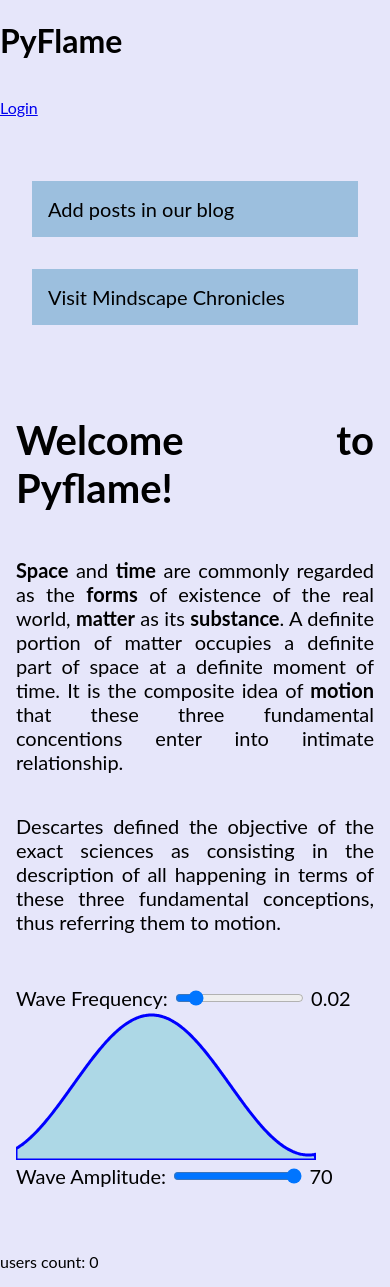
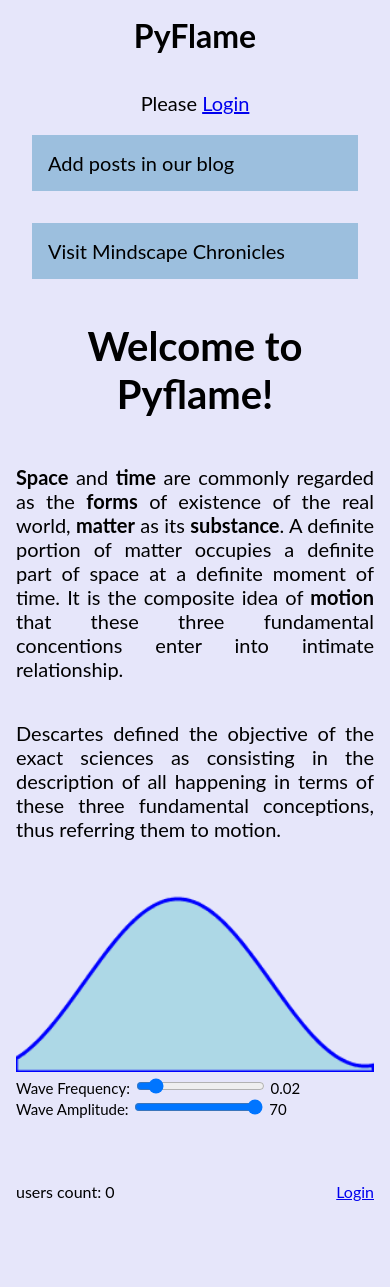
Before and after one commit to westoleaboat/PyFlame, a Django app: page / in a window 390 px wide. After the commit the page ends 1201 px from the top, so only its background shows below. Run offline with Django 4.2, Linux system fonts and the light colour scheme; parts of the project's set-up code (start-up, migrations or seed data) failed here and were passed over.

Commit message:
(ADD) device layout

```diff
--- a/blog/static/css/blog.css
+++ b/blog/static/css/blog.css
@@ -19,6 +19,10 @@ body {
     display: flex;
     flex-direction: column;
     min-height: 100vh;
+}
+
+header {
+
 }
 
 .body-container {
@@ -327,6 +331,21 @@ form#login-form {
 }
 
 @media screen and (max-width: 767px) {
+
+    header h1{
+        display: flex;
+        justify-content: center;
+        margin: 0;
+        padding: 1rem 0rem;
+        /* border: 1px solid red; */
+    }
+
+    .user {
+        /* padding: 1rem 0rem; */
+        justify-content: center;
+        font-size: 20px;
+    }
+
     #content {
         padding: 1rem;
         display: flex;
@@ -334,8 +353,18 @@ form#login-form {
         text-align: justify;
         font-size: 20px;
     }
+
+    #content h1 {
+        text-align: center;
+    }
+
+
+    canvas#graphCanvas.custom-canvas {
+        width: 100%;
+    }
+
     #options {
-        padding: 2rem;
+        padding: 0rem 2rem;
         display: flex;
         gap: 2rem;
         flex-direction: column;
@@ -352,6 +381,7 @@ form#login-form {
         display: flex;
         flex-direction: column;
         gap: 2rem;
+        margin: 0;
     }
 
     #options li {
@@ -359,6 +389,32 @@ form#login-form {
         gap: 1rem;
         padding: 1rem;
         background-color: #9cbfde;
+    }
+
+    form#registration-form ul {
+        /* list-style: none; */
+        padding: 0rem 1rem;
+    }
+
+    form#registration-form button {
+        font-size: 25px;
+        display: flex;
+        width: 100%;
+        justify-content: center;
+    }
+
+    form#registration-form ul.errorlist {
+        color: red;
+    }
+
+    form#registration-form ul li {
+        font-size: 15px;
+    }
+
+
+    form#registration-form p.required {
+        display: flex;
+        flex-direction: column;
     }
 
     form#login-form {
@@ -413,4 +469,21 @@ form#login-form {
         font-size: 13px;
     }
 
+    .vertical-range, .horizontal-range {
+        font-size: 15px;
+    }
+
+    footer {
+        padding: 1rem;
+    }
+
+    footer p {
+        margin: 0;
+    }
+
+    footer div{
+        display: flex;
+        justify-content: space-between;
+    }
+
 }
--- a/blog/templates/blog/base.html
+++ b/blog/templates/blog/base.html
@@ -9,6 +9,8 @@
     <link rel="preconnect" href="https://fonts.googleapis.com">
     <link rel="preconnect" href="https://fonts.gstatic.com" crossorigin>
     <link href="https://fonts.googleapis.com/css2?family=Lato:ital,wght@0,400;0,700;1,400&display=swap" rel="stylesheet">
+    <meta name="viewport" content="width=device-width, initial-scale=1.0">
+
 </head>
 <body>
 
--- a/pyflame/templates/pyflame/base.html
+++ b/pyflame/templates/pyflame/base.html
@@ -4,7 +4,10 @@
 <html>
     <head>
         <title>{% block title %}{% endblock %}</title>
+        {% comment %} <link href="{% static "css/blog.css" %}" rel="stylesheet"> {% endcomment %}
         <link href="{% static "css/blog.css" %}" rel="stylesheet">
+        <meta name="viewport" content="width=device-width, initial-scale=1.0">
+
 
     </head>
 <body>
@@ -17,9 +20,7 @@
             <p>Hello, {{ user.username }}!</p>
             <p><a href="{% url 'logout' %}">Logout</a></p>
             {% else %}
-                <p>
-                    <a href="{% url 'login' %}">Login</a>
-                </p>
+                <p>Please <a href="{% url 'login' %}">Login</a></p>
             {% endif %}
         </div>
 
@@ -39,13 +40,13 @@
 
         <!-- Sine Wave -->
         <section class="sine-wave">
+            <div class="sine-wave__swhero">
+                <canvas id="graphCanvas" class="custom-canvas"></canvas>
                 <div class="horizontal-range">
                     <label for="waveFrequencyInput">Wave Frequency:</label>
                     <input type="range" id="waveFrequencyInput" min="0.01" max="0.1" step="0.01" value="0.02">
                     <span id="waveFrequencyValue">0.02</span>
                 </div>
-            <div class="sine-wave__swhero">
-                <canvas id="graphCanvas" class="custom-canvas"></canvas>
                 <div class="vertical-range">
                     <label for="waveAmplitudeInput">Wave Amplitude:</label>
                     <input type="range" class="vertical-input" id="waveAmplitudeInput" min="10" max="70" step="10" value="70">
@@ -55,11 +56,18 @@
         </section>
 
     </div>
-    {% comment %} <canvas id="graphCanvas" width="600" height="200"></canvas> {% endcomment %}
 
 
     <footer>
+        <div>
         <p>users count: {{ user_count }}</p>
+
+        {% if user.is_authenticated %}
+            <p><a href="{% url 'logout' %}">Logout</a></p>
+            {% else %}
+                <p><a href="{% url 'login' %}">Login</a></p>
+        {% endif %}
+        </div>
     </footer>
     <script src="{% static 'js/sine-wave.js' %}"></script>
 
--- a/templates/django_registration/registration_form.html
+++ b/templates/django_registration/registration_form.html
@@ -1,7 +1,7 @@
 {% extends 'base.html' %}
 {% block content %}
 <h2>Register</h2>
-        <form method='POST'>
+        <form method='POST' id='registration-form'>
             {% csrf_token %}
             {{ form.as_p }}
             <button type='submit'>Register</button>
```
Also changed, not shown: README.md. Lines whose indentation alone changed are shown as unchanged.
